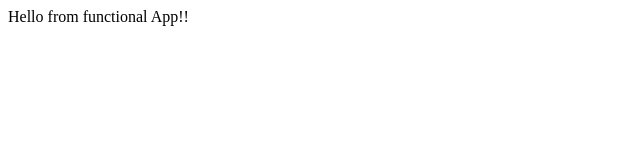
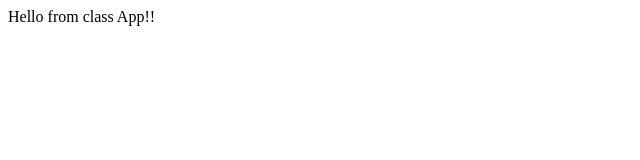
Before and after one commit to yuuya14/udemy_react, a React app: page / in a window 1280 px wide. Shown: the top 160 px of the page, without its empty margins (0-640 px from the left). Built offline with nearby package versions, Linux system fonts and the light colour scheme.

Commit message:
fix_section2-1_all

```diff
--- a/src/components/app.js
+++ /dev/null
@@ -1,7 +0,0 @@
-import React from 'react';
-
-function App(props) {
-    return(<div>Hello from functional App!!</div>);
-}
-
-export default App;
--- /dev/null
+++ b/src/components/app.jsx
@@ -0,0 +1,9 @@
+import React, {Component} from 'react';
+
+class App extends Component {
+    render(){
+        return(<div>Hello from class App!!</div>);
+    }
+}
+
+export default App;
--- a/webpack.config.js
+++ b/webpack.config.js
@@ -5,7 +5,7 @@ const publidDir = path.join(__dirname, '/public');
 module.exports = [
   {
     entry: [
-      './src/index.js',
+      './src/index.jsx',
     ],
     output: {
       path: publidDir,
```
Also changed, not shown: src/index.jsx (renamed from src/index.js).
